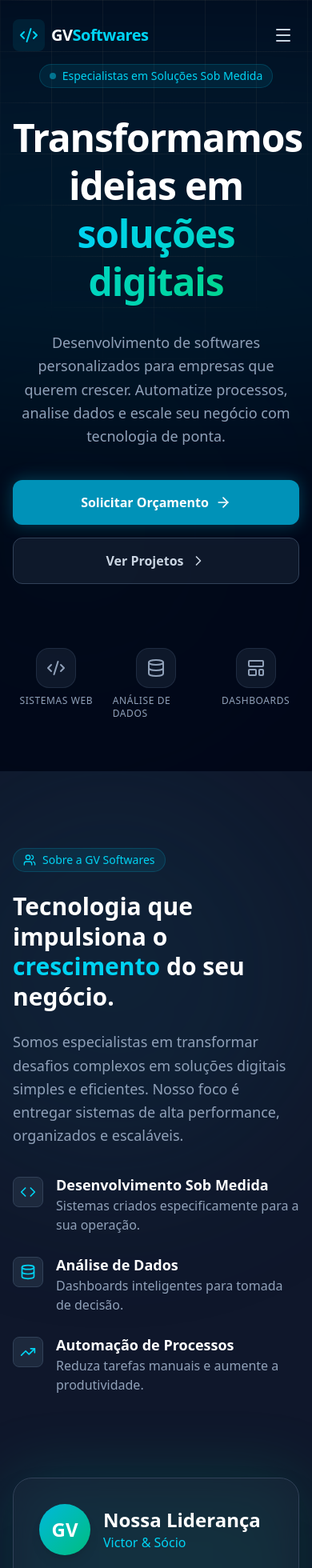
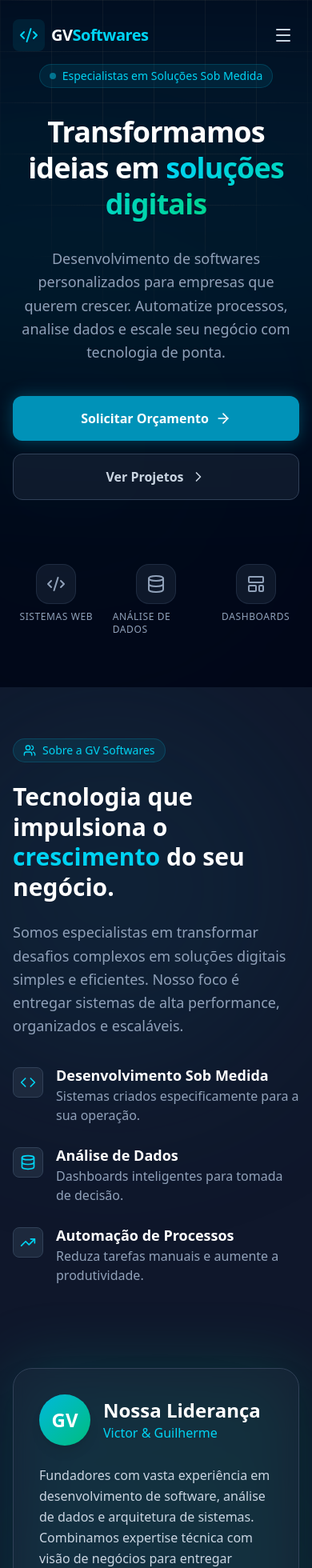
Before and after one commit to GVsoftwares/portifolio, a React (Vite) app: page / in a window 390 px wide. Shown: the top 1960 px of the page at 80% size. Built offline with nearby package versions, Linux system fonts and the light colour scheme.

Commit message:
Otimização mobile, correção de overflow, remoção de suporte e atualização de sócio

```diff
--- a/src/App.tsx
+++ b/src/App.tsx
@@ -16,7 +16,7 @@ import Footer from './components/Footer';
 
 export default function App() {
   return (
-    <div className="min-h-screen bg-slate-950 text-slate-300 font-sans selection:bg-cyan-500/30 selection:text-cyan-200">
+    <div className="min-h-screen bg-slate-950 text-slate-300 font-sans selection:bg-cyan-500/30 selection:text-cyan-200 overflow-x-hidden">
       <Navbar />
       <main>
         <Hero />
--- a/src/components/About.tsx
+++ b/src/components/About.tsx
@@ -9,7 +9,7 @@ export default function About() {
   ];
 
   return (
-    <section id="sobre" className="py-24 bg-slate-900 overflow-hidden relative">
+    <section id="sobre" className="py-16 md:py-24 bg-slate-900 overflow-hidden relative">
       {/* Decorative Elements */}
       <div className="absolute top-0 right-0 w-[500px] h-[500px] bg-cyan-900/20 blur-[100px] rounded-full pointer-events-none" />
       <div className="absolute bottom-0 left-0 w-[400px] h-[400px] bg-emerald-900/10 blur-[100px] rounded-full pointer-events-none" />
@@ -70,7 +70,7 @@ export default function About() {
                 </div>
                 <div>
                   <h3 className="text-2xl font-bold text-white">Nossa Liderança</h3>
-                  <p className="text-cyan-400">Victor & Sócio</p>
+                  <p className="text-cyan-400">Victor & Guilherme</p>
                 </div>
               </div>
 
--- a/src/components/Contact.tsx
+++ b/src/components/Contact.tsx
@@ -3,7 +3,7 @@ import { motion } from 'motion/react';
 
 export default function Contact() {
   return (
-    <section id="contato" className="py-24 bg-slate-950 relative border-t border-slate-800/50">
+    <section id="contato" className="py-16 md:py-24 bg-slate-950 relative border-t border-slate-800/50">
       <div className="max-w-7xl mx-auto px-4 sm:px-6 lg:px-8 relative z-10">
         <div className="grid lg:grid-cols-2 gap-16">
 
@@ -41,17 +41,7 @@ export default function Contact() {
                 </div>
               </div>
 
-              <div className="flex items-start gap-4">
-                <div className="p-3 rounded-xl bg-slate-900 border border-slate-800">
-                  <MessageSquare className="w-6 h-6 text-blue-400" />
-                </div>
-                <div>
-                  <h4 className="text-white font-bold mb-1">Suporte</h4>
-                  <a href="mailto:suporte@gvsoftwares.com" className="text-slate-400 hover:text-blue-400 transition-colors">
-                    suporte@gvsoftwares.com
-                  </a>
-                </div>
-              </div>
+
 
               <div className="flex items-start gap-4">
                 <div className="p-3 rounded-xl bg-slate-900 border border-slate-800">
--- a/src/components/Differentiators.tsx
+++ b/src/components/Differentiators.tsx
@@ -26,7 +26,7 @@ export default function Differentiators() {
   ];
 
   return (
-    <section className="py-24 bg-slate-950 relative border-t border-slate-800/50">
+    <section className="py-16 md:py-24 bg-slate-950 relative border-t border-slate-800/50">
       <div className="max-w-7xl mx-auto px-4 sm:px-6 lg:px-8 relative z-10">
         <div className="grid lg:grid-cols-2 gap-16 items-center">
 
--- a/src/components/Footer.tsx
+++ b/src/components/Footer.tsx
@@ -8,7 +8,7 @@ export default function Footer() {
       <div className="max-w-7xl mx-auto px-4 sm:px-6 lg:px-8 relative z-10">
         <div className="grid md:grid-cols-4 gap-12 mb-12">
 
-          <div className="col-span-2">
+          <div className="md:col-span-2">
             <a href="#home" className="flex items-center gap-2 group mb-6 inline-flex">
               <div className="p-2 bg-cyan-500/10 rounded-lg group-hover:bg-cyan-500/20 transition-colors">
                 <Code2 className="w-6 h-6 text-cyan-400" />
--- a/src/components/Hero.tsx
+++ b/src/components/Hero.tsx
@@ -33,7 +33,7 @@ export default function Hero() {
             initial={{ opacity: 0, y: 20 }}
             animate={{ opacity: 1, y: 0 }}
             transition={{ duration: 0.5, delay: 0.1 }}
-            className="text-5xl md:text-6xl lg:text-7xl font-extrabold text-white tracking-tight mb-8 leading-tight"
+            className="text-4xl sm:text-5xl md:text-6xl lg:text-7xl font-extrabold text-white tracking-tight mb-8 leading-tight"
           >
             Transformamos ideias em <br className="hidden md:block" />
             <span className="text-transparent bg-clip-text bg-gradient-to-r from-cyan-400 to-emerald-400">
--- a/src/components/LiveDemo.tsx
+++ b/src/components/LiveDemo.tsx
@@ -51,7 +51,7 @@ export default function LiveDemo() {
   };
 
   return (
-    <section id="demo" className="py-24 bg-slate-900 relative overflow-hidden">
+    <section id="demo" className="py-16 md:py-24 bg-slate-900 relative overflow-hidden">
       {/* Background Glow */}
       <div className="absolute top-1/2 left-1/2 -translate-x-1/2 -translate-y-1/2 w-[800px] h-[800px] bg-cyan-500/10 blur-[120px] rounded-full pointer-events-none" />
 
@@ -165,22 +165,20 @@ export default function LiveDemo() {
                       <button
                         type="button"
                         onClick={() => setType('income')}
-                        className={`py-2 text-sm font-medium rounded-lg border transition-colors ${
-                          type === 'income'
+                        className={`py-2 text-sm font-medium rounded-lg border transition-colors ${type === 'income'
                             ? 'bg-emerald-500/10 border-emerald-500/50 text-emerald-400'
                             : 'bg-slate-950 border-slate-800 text-slate-500 hover:text-slate-300'
-                        }`}
+                          }`}
                       >
                         Entrada
                       </button>
                       <button
                         type="button"
                         onClick={() => setType('expense')}
-                        className={`py-2 text-sm font-medium rounded-lg border transition-colors ${
-                          type === 'expense'
+                        className={`py-2 text-sm font-medium rounded-lg border transition-colors ${type === 'expense'
                             ? 'bg-red-500/10 border-red-500/50 text-red-400'
                             : 'bg-slate-950 border-slate-800 text-slate-500 hover:text-slate-300'
-                        }`}
+                          }`}
                       >
                         Saída
                       </button>
--- a/src/components/Portfolio.tsx
+++ b/src/components/Portfolio.tsx
@@ -27,7 +27,7 @@ export default function Portfolio() {
   ];
 
   return (
-    <section id="portfolio" className="py-24 bg-slate-900 relative">
+    <section id="portfolio" className="py-16 md:py-24 bg-slate-900 relative">
       <div className="max-w-7xl mx-auto px-4 sm:px-6 lg:px-8 relative z-10">
         <div className="text-center max-w-3xl mx-auto mb-16">
           <motion.div
--- a/src/components/Services.tsx
+++ b/src/components/Services.tsx
@@ -46,7 +46,7 @@ export default function Services() {
   ];
 
   return (
-    <section id="servicos" className="py-24 bg-slate-950 relative">
+    <section id="servicos" className="py-16 md:py-24 bg-slate-950 relative">
       <div className="max-w-7xl mx-auto px-4 sm:px-6 lg:px-8 relative z-10">
         <div className="text-center max-w-3xl mx-auto mb-16">
           <motion.div
--- a/src/components/Testimonials.tsx
+++ b/src/components/Testimonials.tsx
@@ -24,7 +24,7 @@ export default function Testimonials() {
   ];
 
   return (
-    <section id="depoimentos" className="py-24 bg-slate-900 relative">
+    <section id="depoimentos" className="py-16 md:py-24 bg-slate-900 relative">
       <div className="max-w-7xl mx-auto px-4 sm:px-6 lg:px-8 relative z-10">
         <div className="text-center max-w-3xl mx-auto mb-16">
           <motion.div
--- a/src/index.css
+++ b/src/index.css
@@ -6,4 +6,9 @@
 
 html {
   scroll-behavior: smooth;
+  overflow-x: hidden;
 }
+
+body {
+  overflow-x: hidden;
+}
```
